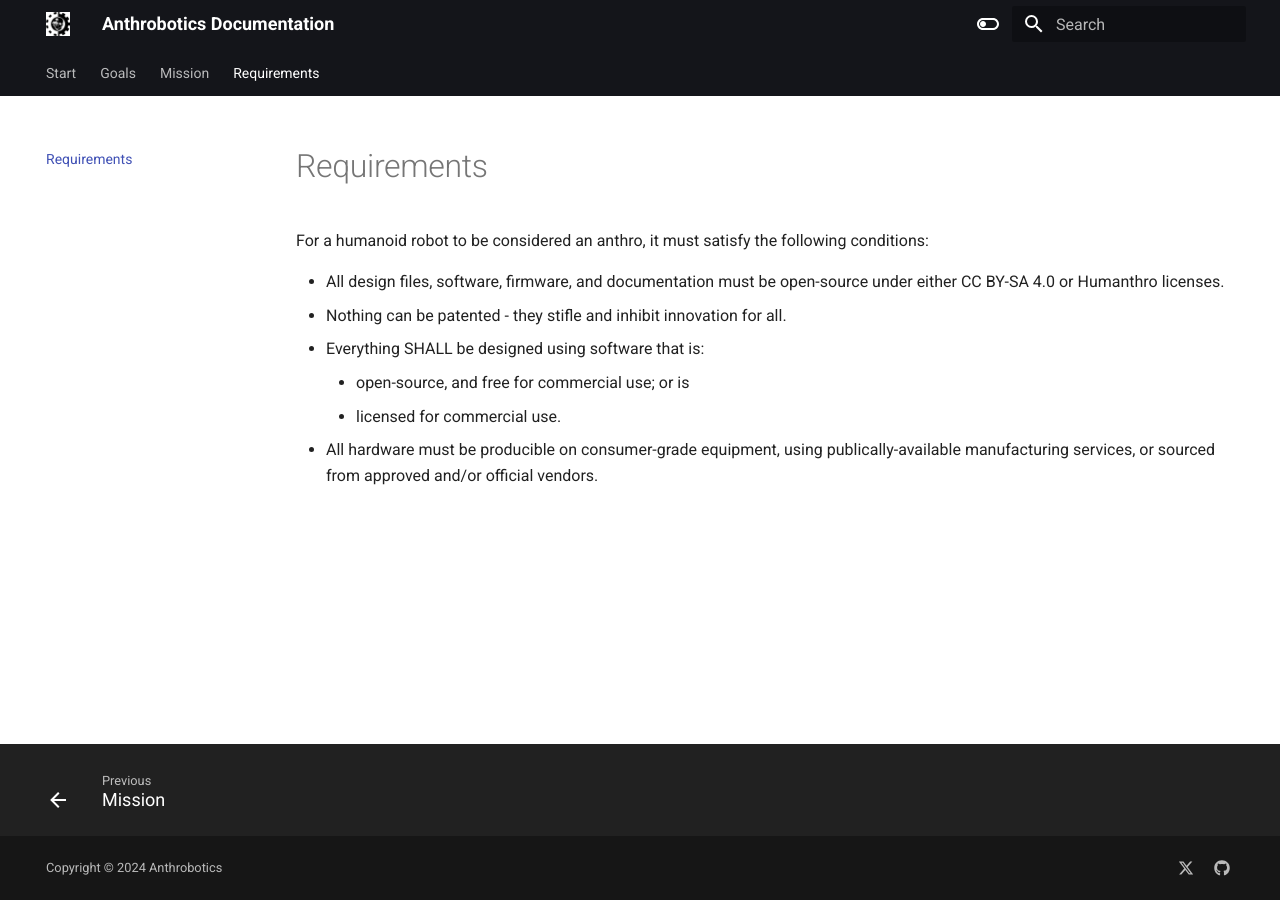
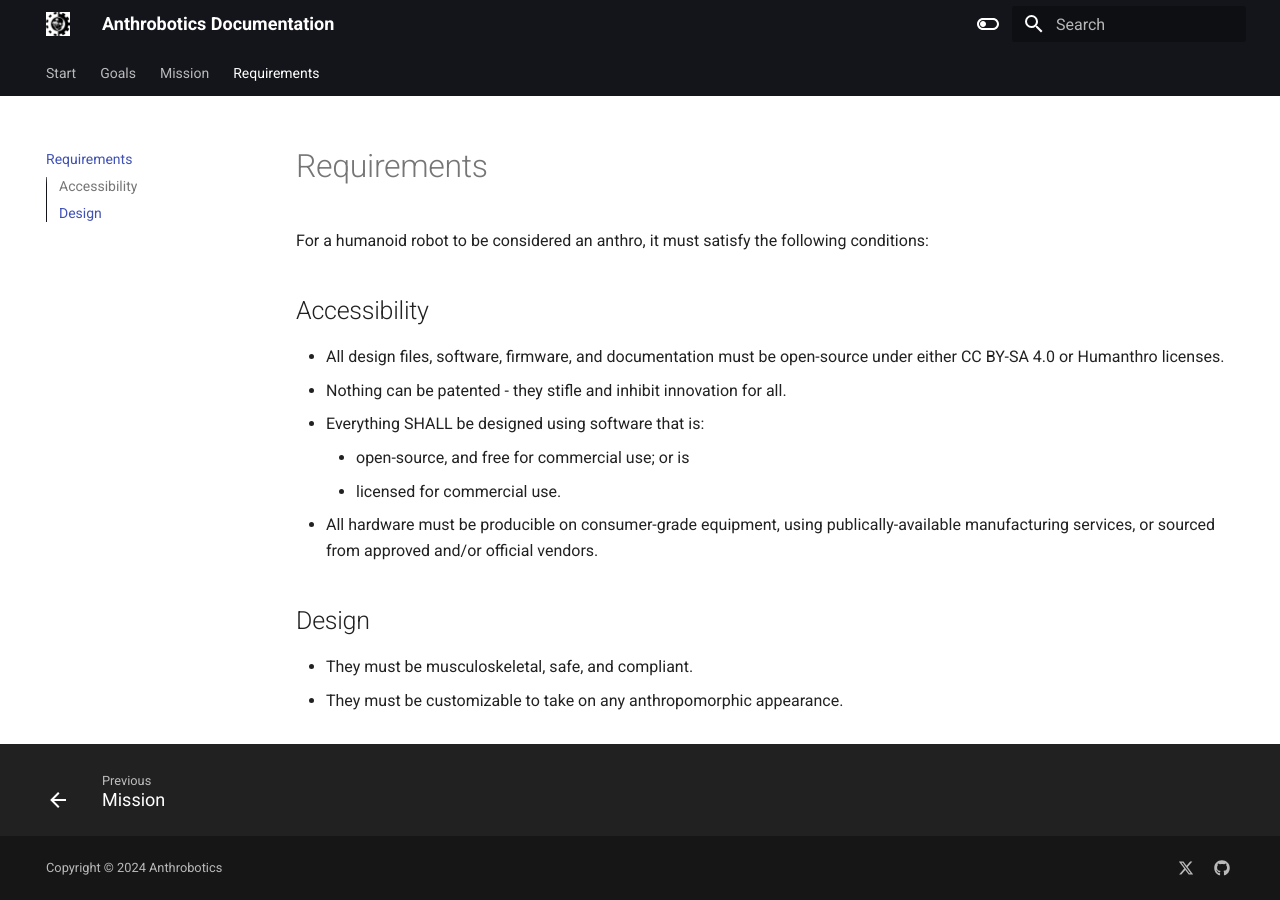
Before and after one commit to Anthrobotics/anthro-docs, an MkDocs documentation site: the page built from docs/requirements.md, in a window 1280 px wide. Built offline with MkDocs 1.6.1 and Material for MkDocs 9.7.7, drawn with Linux system fonts in a browser that asks for light colours.

Commit message:
update reqs

```diff
--- a/docs/requirements.md
+++ b/docs/requirements.md
@@ -1,6 +1,8 @@
 # Requirements
 
 For a humanoid robot to be considered an anthro, it must satisfy the following conditions:
+
+## Accessibility
 
 - All design files, software, firmware, and documentation must be open-source under either CC BY-SA 4.0 or Humanthro licenses.
 - Nothing can be patented - they stifle and inhibit innovation for all.
@@ -8,3 +10,8 @@ For a humanoid robot to be considered an anthro, it must satisfy the following c
     - open-source, and free for commercial use; or is
     - licensed for commercial use.
 - All hardware must be producible on consumer-grade equipment, using publically-available manufacturing services, or sourced from approved and/or official vendors.
+
+## Design
+
+- They must be musculoskeletal, safe, and compliant.
+- They must be customizable to take on any anthropomorphic appearance.
```
